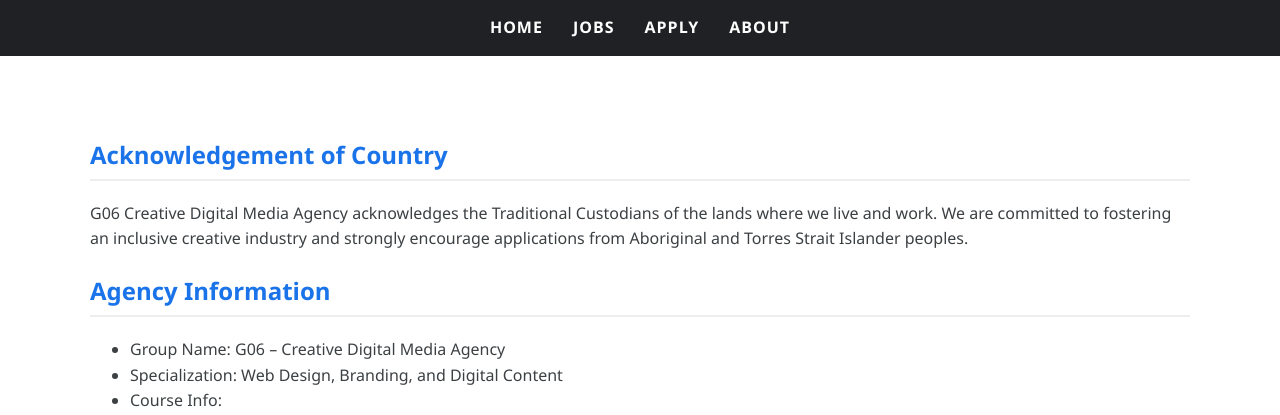
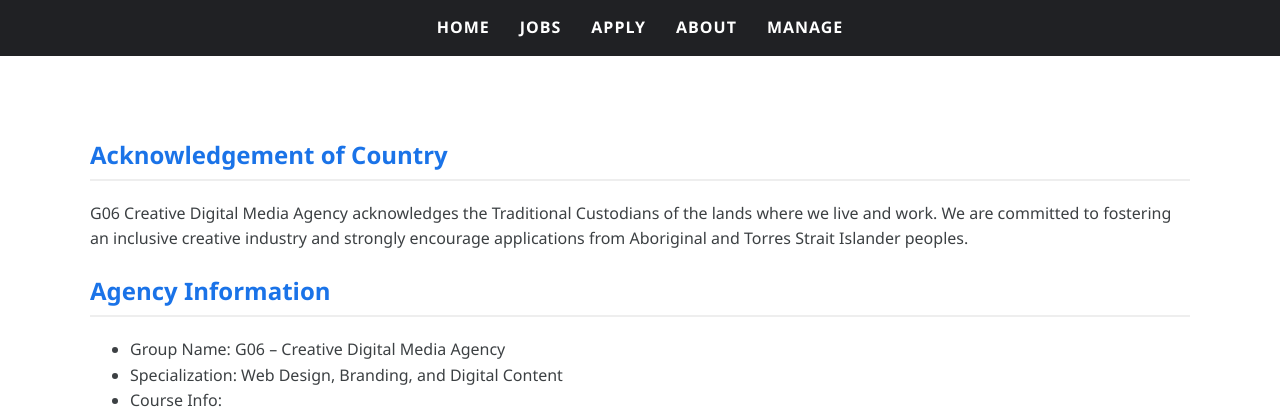
Before and after one commit to grageriann/Group-Project-Assignment, a PHP site: page /Project2/about.php in a window 1280 px wide. Shown: the top 415 px of the page. Run offline with PHP 8.4, Linux system fonts and the light colour scheme.

Commit message:
fixed bug where there was no manage tab on top for jobs and about

```diff
--- a/Project2/about.php
+++ b/Project2/about.php
@@ -19,6 +19,7 @@ $pageTitle = "About Us | G06 Creative Agency";
           <li><a href="jobs.php">Jobs</a></li>
           <li><a href="apply.php">Apply</a></li>
           <li><a href="about.php">About</a></li>
+          <li><a href="manage.php">Manage</a></li>
         </ul>
       </nav>
     </header>
--- a/Project2/jobs.php
+++ b/Project2/jobs.php
@@ -41,6 +41,7 @@ if (!$result) {
           <li><a href="jobs.php">Jobs</a></li>
           <li><a href="apply.php">Apply</a></li>
           <li><a href="about.php">About</a></li>
+          <li><a href="manage.php">Manage</a></li>
         </ul>
       </nav>
     </header>
```
